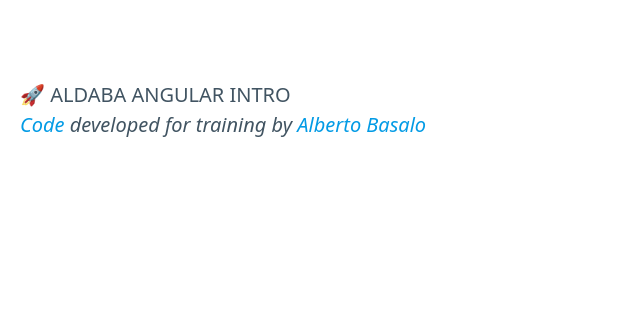
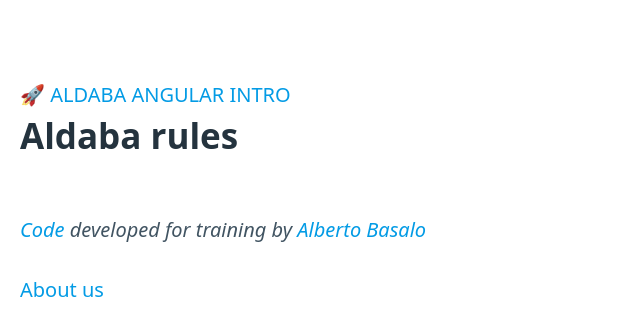
Before and after one commit to Esmoris/Aldaba-Angular-Intro, an Angular app: page /about in a window 1280 px wide. Before the commit this address led to /. Shown: the top 336 px of the page, without its empty margins (0-640 px from the left). Built offline with nearby package versions, Linux system fonts and the light colour scheme.

Commit message:
feat: abot rpute component

```diff
--- /dev/null
+++ b/src/app/about/about.component.html
@@ -0,0 +1 @@
+<h2>Aldaba rules</h2>
--- /dev/null
+++ b/src/app/about/about.component.ts
@@ -0,0 +1,15 @@
+import { Component, OnInit } from '@angular/core';
+
+@Component({
+  selector: 'app-about',
+  templateUrl: './about.component.html',
+  styleUrls: ['./about.component.css']
+})
+export class AboutComponent implements OnInit {
+
+  constructor() { }
+
+  ngOnInit(): void {
+  }
+
+}
--- a/src/app/app-routing.module.ts
+++ b/src/app/app-routing.module.ts
@@ -1,11 +1,16 @@
 import { NgModule } from "@angular/core";
 import { RouterModule, Routes } from "@angular/router";
+import { AboutComponent } from "./about/about.component";
 import { HomeComponent } from "./home/home.component";
 
 const routes: Routes = [
   {
     path: "",
     component: HomeComponent,
+  },
+  {
+    path: "about",
+    component: AboutComponent,
   },
 ];
 
--- a/src/app/app.module.ts
+++ b/src/app/app.module.ts
@@ -1,14 +1,15 @@
 import { NgModule } from "@angular/core";
 import { BrowserModule } from "@angular/platform-browser";
+import { AboutModule } from "./about/about.module";
 import { AppRoutingModule } from "./app-routing.module";
 import { AppComponent } from "./app.component";
 import { FooterComponent } from "./footer/footer.component";
 import { HeaderComponent } from "./header/header.component";
-import { HomeComponent } from './home/home.component';
+import { HomeComponent } from "./home/home.component";
 
 @NgModule({
   declarations: [AppComponent, HeaderComponent, FooterComponent, HomeComponent],
-  imports: [BrowserModule, AppRoutingModule],
+  imports: [BrowserModule, AppRoutingModule, AboutModule],
   providers: [],
   bootstrap: [AppComponent],
 })
--- a/src/app/footer/footer.component.html
+++ b/src/app/footer/footer.component.html
@@ -1,7 +1,12 @@
 <footer>
-  <i>
-    <a href="https://github.com/LabsAdemy/Aldaba-Angular-Intro">Code</a> developed for training by
-    <a href="https://twitter.com/albertobasalo"
-       target="_blank">Alberto Basalo</a>
-  </i>
+  <p>
+    <i>
+      <a href="https://github.com/LabsAdemy/Aldaba-Angular-Intro">Code</a> developed for training by
+      <a href="https://twitter.com/albertobasalo"
+         target="_blank">Alberto Basalo</a>
+    </i>
+  </p>
+  <p>
+    <a href="/about">About us</a>
+  </p>
 </footer>
--- a/src/app/header/header.component.html
+++ b/src/app/header/header.component.html
@@ -1 +1,5 @@
-<header>🚀 {{ title | uppercase }}</header>
+<header>
+  <a href="/">
+    🚀 {{ title | uppercase }}
+  </a>
+</header>
```
Also changed, not shown: src/app/about/about.module.ts (added, +10 -0 lines), src/app/about/about.component.css (added), 1 other file (tests, documents, lock files or other folders).
